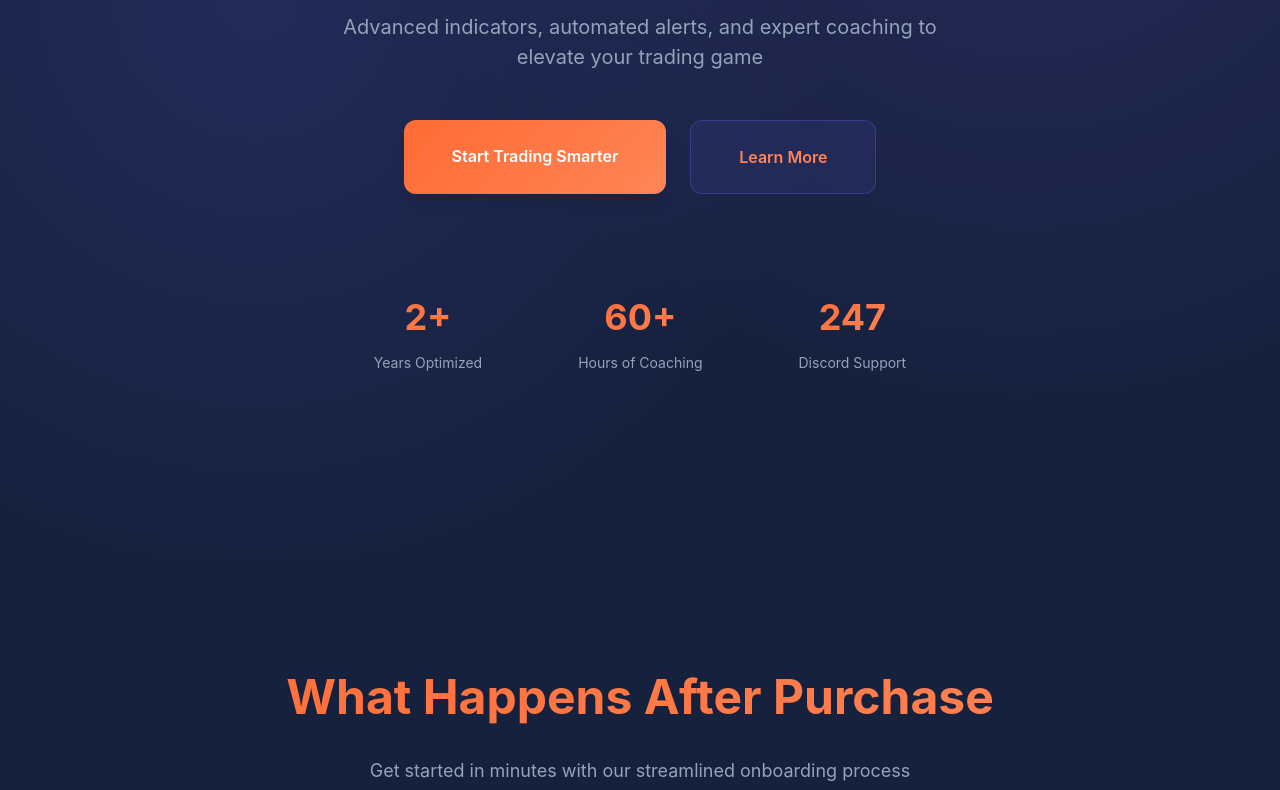
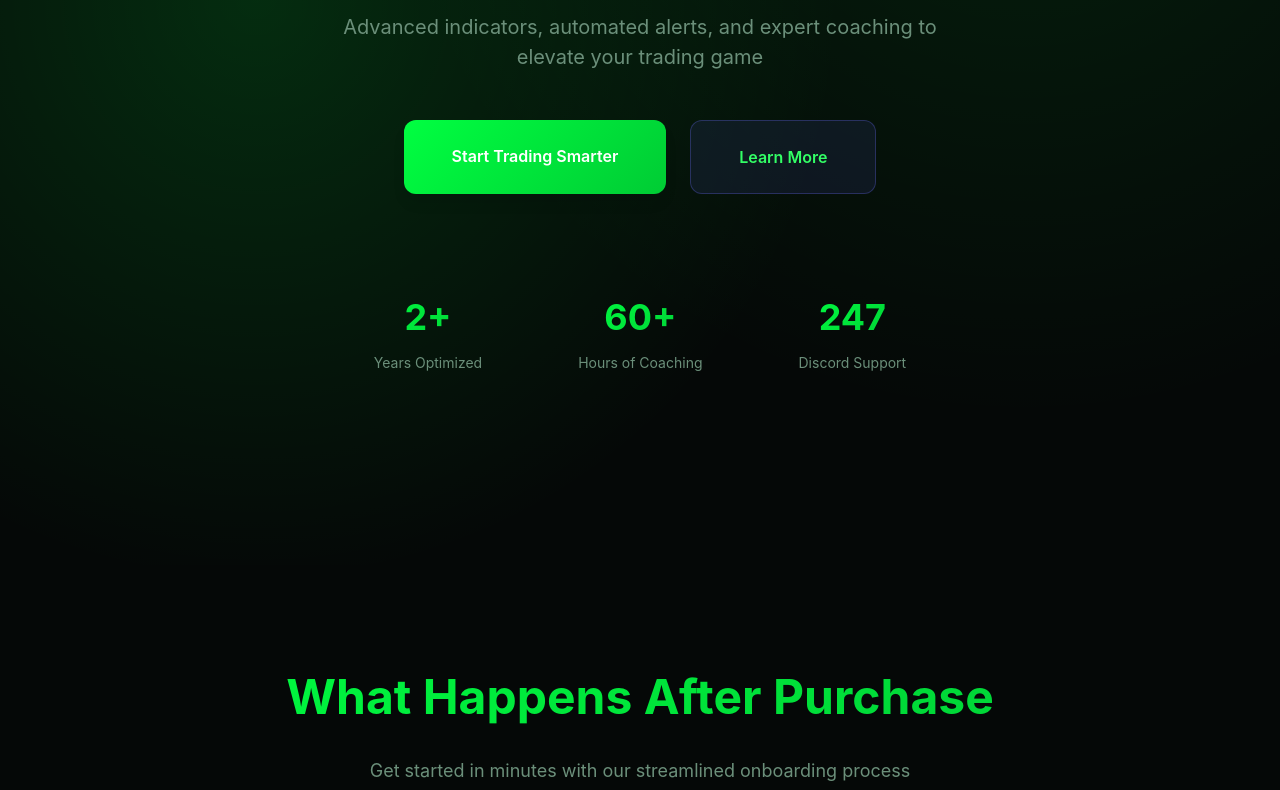
Before and after one commit to AlexGCole/MarketSniper, a website: page public/index.html in a window 1280 px wide. Shown: the part 568-1358 px from the top of the page. Drawn offline with Linux system fonts and the light colour scheme.

Commit message:
Updated colors

```diff
--- a/public/css/layout.css
+++ b/public/css/layout.css
@@ -119,8 +119,8 @@ section {
 .hero-bg {
     position: absolute;
     inset: 0;
-    background: radial-gradient(circle at 20% 50%, rgba(99, 102, 241, 0.15) 0%, transparent 50%),
-                radial-gradient(circle at 80% 30%, rgba(139, 92, 246, 0.15) 0%, transparent 50%);
+    background: radial-gradient(circle at 20% 50%, rgba(0, 255, 65, 0.15) 0%, transparent 50%),
+                radial-gradient(circle at 80% 30%, rgba(0, 255, 65, 0.1) 0%, transparent 50%);
     z-index: -1;
 }
 
--- a/public/css/variables.css
+++ b/public/css/variables.css
@@ -1,28 +1,28 @@
 :root {
-    /* Colors - Orange/Navy Trading Theme */
-    --primary: #ff6b35;
-    --primary-dark: #e85a2b;
-    --primary-light: #ff8556;
-    --secondary: #004e89;
-    --secondary-dark: #003d6e;
-    --accent: #00a6fb;
-    --success: #10b981;
+    /* Colors - Green Trading Theme (matching your image) */
+    --primary: #00ff41;
+    --primary-dark: #00cc34;
+    --primary-light: #33ff66;
+    --secondary: #0a4d2e;
+    --secondary-dark: #072e1c;
+    --accent: #00ff41;
+    --success: #00ff41;
     --warning: #ffa500;
     --danger: #ef4444;
 
     /* Neutrals */
-    --dark: #1a1a2e;
-    --darker: #16213e;
-    --gray: #334155;
-    --gray-light: #94a3b8;
-    --light: #f8f9fa;
+    --dark: #0a0e0d;
+    --darker: #050807;
+    --gray: #1a2e24;
+    --gray-light: #6b8f7a;
+    --light: #e8f5e9;
     --white: #ffffff;
 
     /* Gradients */
-    --gradient-primary: linear-gradient(135deg, #ff6b35 0%, #ff8556 100%);
-    --gradient-secondary: linear-gradient(135deg, #004e89 0%, #00a6fb 100%);
-    --gradient-accent: linear-gradient(135deg, #00a6fb 0%, #004e89 100%);
-    --gradient-dark: linear-gradient(180deg, #16213e 0%, #1a1a2e 100%);
+    --gradient-primary: linear-gradient(135deg, #00ff41 0%, #00cc34 100%);
+    --gradient-secondary: linear-gradient(135deg, #0a4d2e 0%, #00ff41 100%);
+    --gradient-accent: linear-gradient(135deg, #00ff41 0%, #33ff66 100%);
+    --gradient-dark: linear-gradient(180deg, #050807 0%, #0a0e0d 100%);
 
     /* Spacing */
     --spacing-xs: 0.5rem;
@@ -46,8 +46,8 @@
     --shadow-md: 0 4px 6px -1px rgba(0, 0, 0, 0.1);
     --shadow-lg: 0 10px 15px -3px rgba(0, 0, 0, 0.1);
     --shadow-xl: 0 20px 25px -5px rgba(0, 0, 0, 0.1);
-    --shadow-glow: 0 0 30px rgba(255, 107, 53, 0.3);
-    --shadow-glow-blue: 0 0 30px rgba(0, 166, 251, 0.3);
+    --shadow-glow: 0 0 30px rgba(0, 255, 65, 0.4);
+    --shadow-glow-green: 0 0 40px rgba(0, 255, 65, 0.5);
 
     /* Transitions */
     --transition-fast: 150ms ease-in-out;
```
